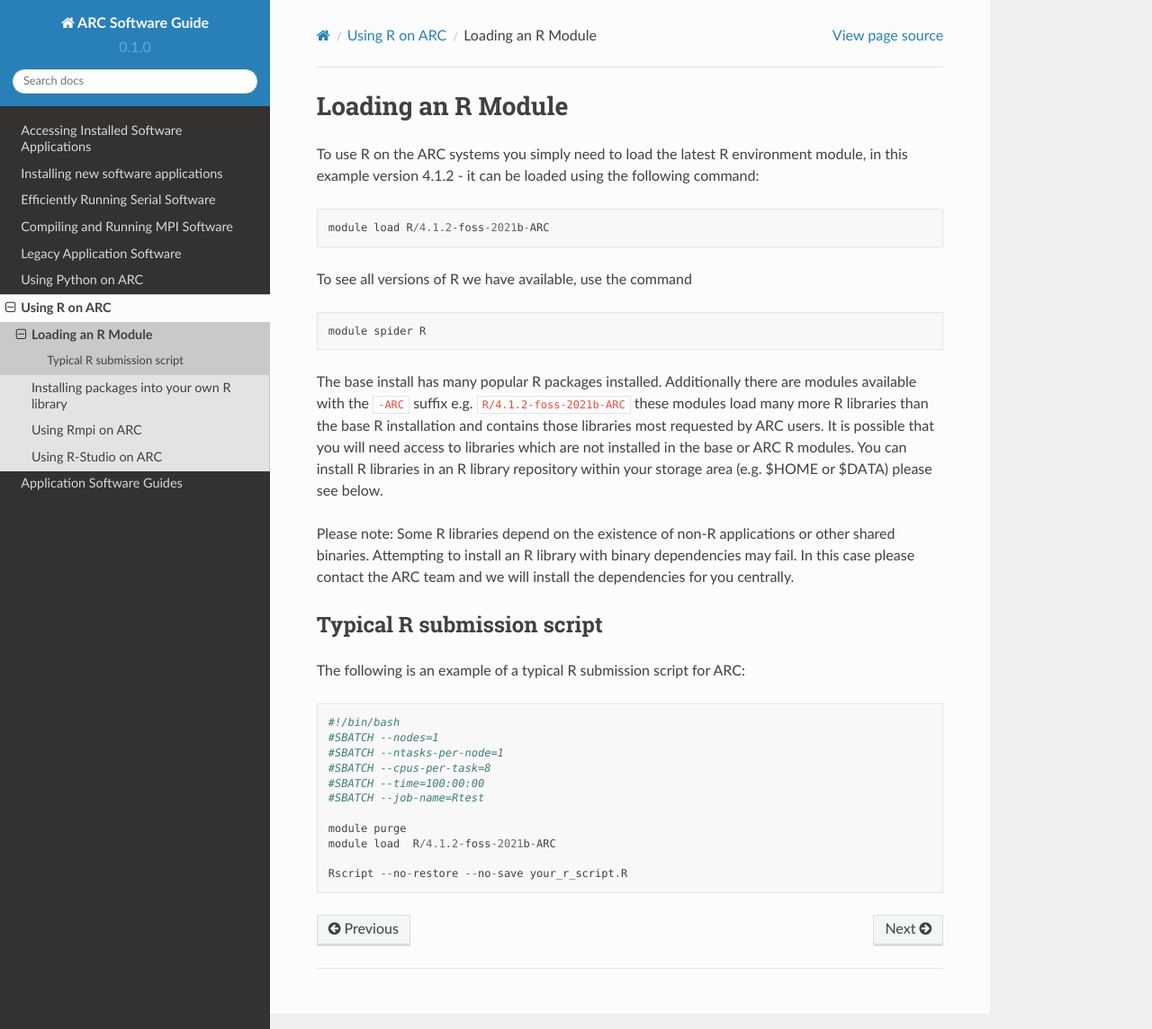
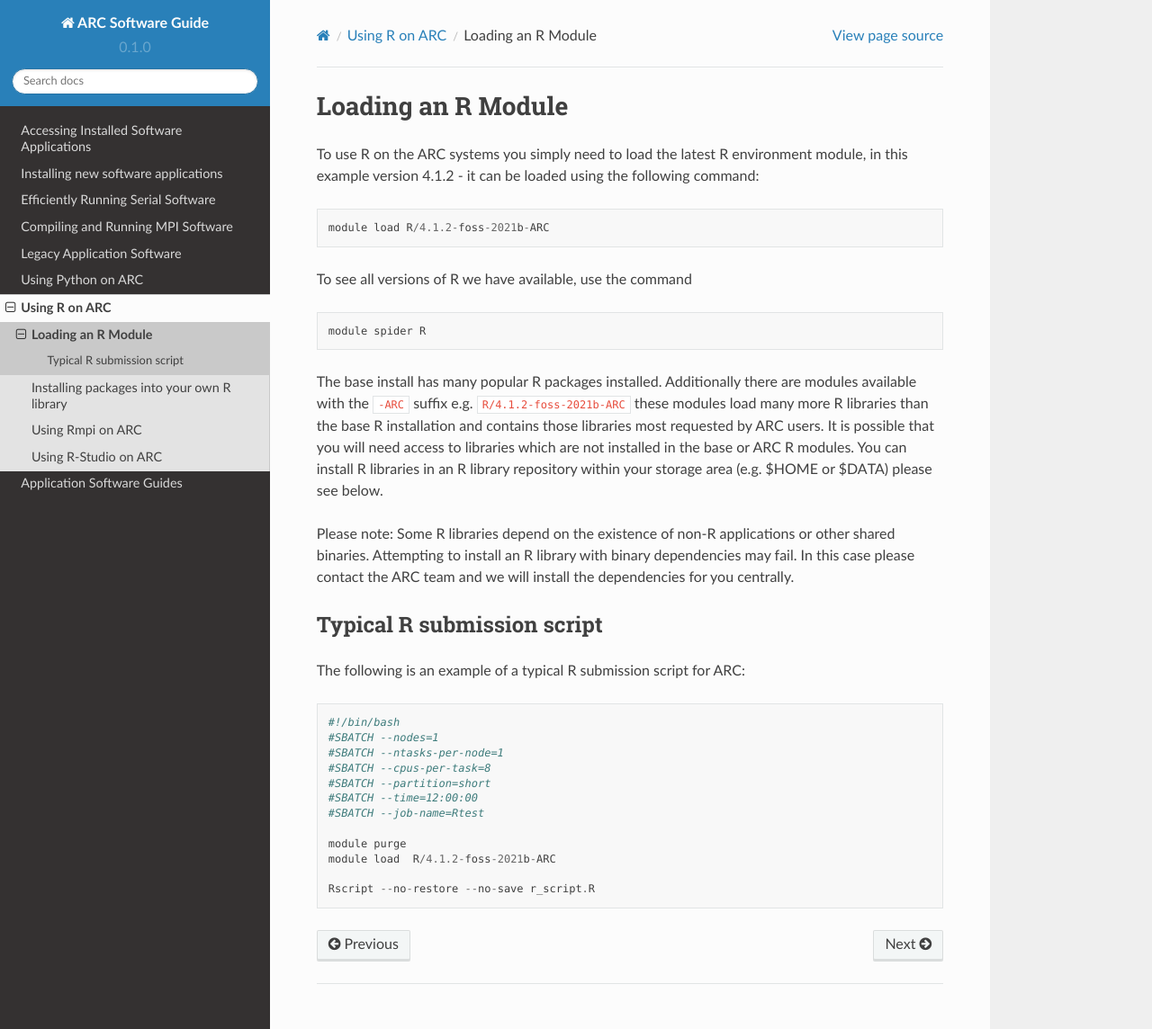
Before and after one commit to oxford-arc/arc-software-guide, a Sphinx documentation site: the page built from docs/source/R/arc_r_module.rst, in a window 1280 px wide and 1144 px high. Shown: the whole window at 90% size. Built offline with Sphinx 7.4.7 and the Read the Docs theme 2.0.0, drawn with Linux system fonts in a browser that asks for light colours.

Commit message:
Update arc_r_module.rst

```diff
--- a/docs/source/R/arc_r_module.rst
+++ b/docs/source/R/arc_r_module.rst
@@ -27,10 +27,11 @@ The following is an example of a typical R submission script for ARC::
   #SBATCH --nodes=1
   #SBATCH --ntasks-per-node=1
   #SBATCH --cpus-per-task=8
-  #SBATCH --time=100:00:00
+  #SBATCH --partition=short
+  #SBATCH --time=12:00:00
   #SBATCH --job-name=Rtest
 
   module purge
   module load  R/4.1.2-foss-2021b-ARC
 
-  Rscript --no-restore --no-save your_r_script.R
+  Rscript --no-restore --no-save r_script.R
```
